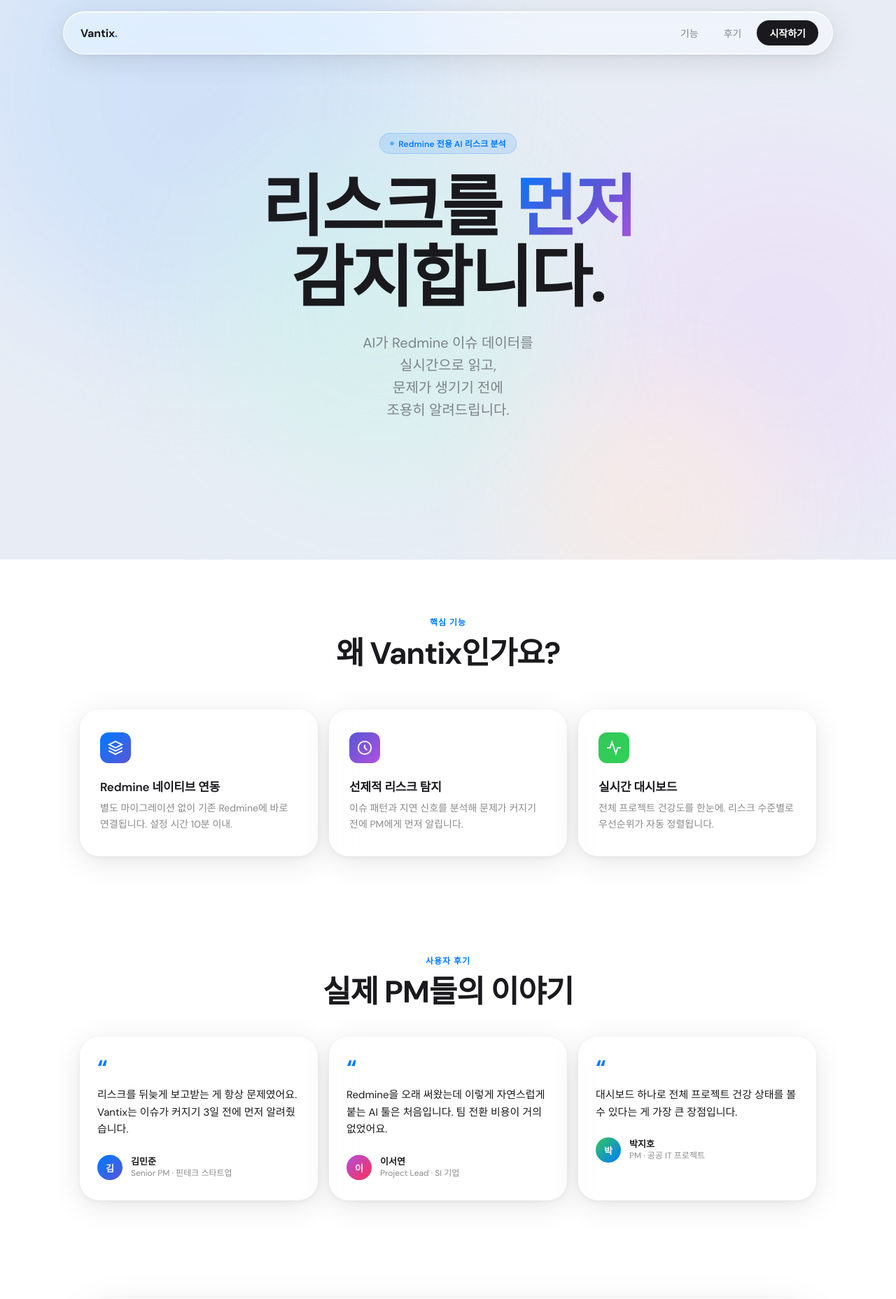
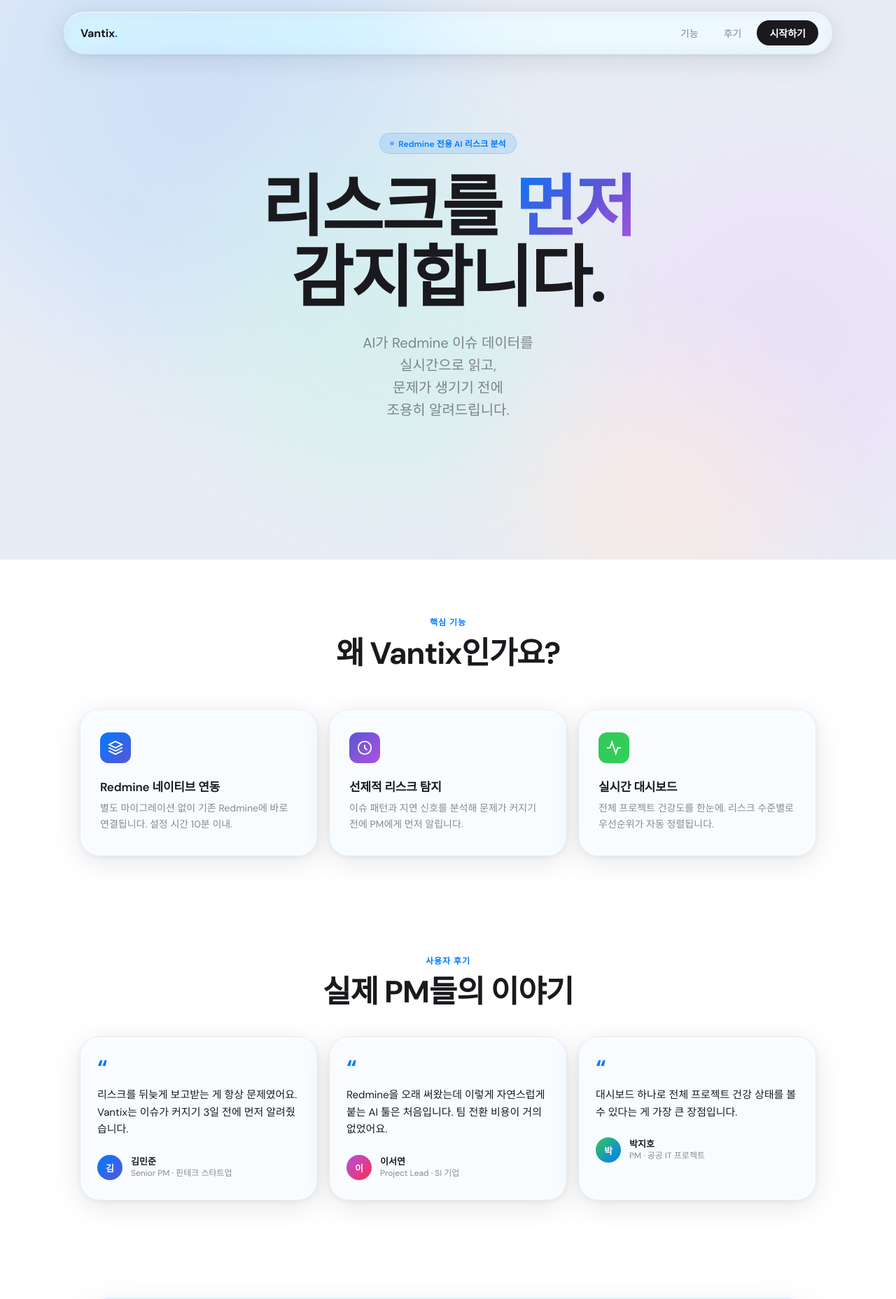
Before and after one commit to fantasykiss/Vantix, a FastAPI app: page /connect in a window 1280 px wide. Shown: the top 1857 px of the page at 70% size. Run offline with FastAPI, Linux system fonts and the light colour scheme; data that the repository does not hold is empty.

Commit message:
ui: 네비게이션 글라스 효과 아이스 워터 드롭으로 변경

```diff
--- a/templates/connect.html
+++ b/templates/connect.html
@@ -26,10 +26,10 @@
       --sans: 'DM Sans', -apple-system, BlinkMacSystemFont, sans-serif;
 
       /* Glass tokens */
-      --glass-bg: rgba(255,255,255,0.38);
-      --glass-bg-heavy: rgba(255,255,255,0.58);
-      --glass-border: rgba(255,255,255,0.70);
-      --glass-border-subtle: rgba(255,255,255,0.40);
+      --glass-bg: rgba(190,220,255,0.10);
+      --glass-bg-heavy: rgba(190,220,255,0.22);
+      --glass-border: rgba(150,200,255,0.25);
+      --glass-border-subtle: rgba(150,200,255,0.15);
       --glass-shadow: 0 8px 40px rgba(0,0,0,0.10), 0 2px 8px rgba(0,0,0,0.06);
       --glass-shadow-lg: 0 24px 64px rgba(0,0,0,0.12), 0 4px 16px rgba(0,0,0,0.07);
       --glass-inset: inset 0 1px 0 rgba(255,255,255,0.85), inset 0 -1px 0 rgba(255,255,255,0.2);
@@ -85,16 +85,16 @@
     /* ── GLASS MIXIN-STYLE CLASSES ── */
     .glass {
       background: var(--glass-bg);
-      backdrop-filter: blur(24px) saturate(160%);
-      -webkit-backdrop-filter: blur(24px) saturate(160%);
+      backdrop-filter: blur(10px) saturate(180%) brightness(106%);
+      -webkit-backdrop-filter: blur(10px) saturate(180%) brightness(106%);
       border: 1px solid var(--glass-border);
       box-shadow: var(--glass-shadow), var(--glass-inset);
     }
 
     .glass-heavy {
       background: var(--glass-bg-heavy);
-      backdrop-filter: blur(40px) saturate(200%);
-      -webkit-backdrop-filter: blur(40px) saturate(200%);
+      backdrop-filter: blur(16px) saturate(180%) brightness(106%);
+      -webkit-backdrop-filter: blur(16px) saturate(180%) brightness(106%);
       border: 1px solid var(--glass-border);
       box-shadow: var(--glass-shadow-lg), var(--glass-inset);
     }
```
